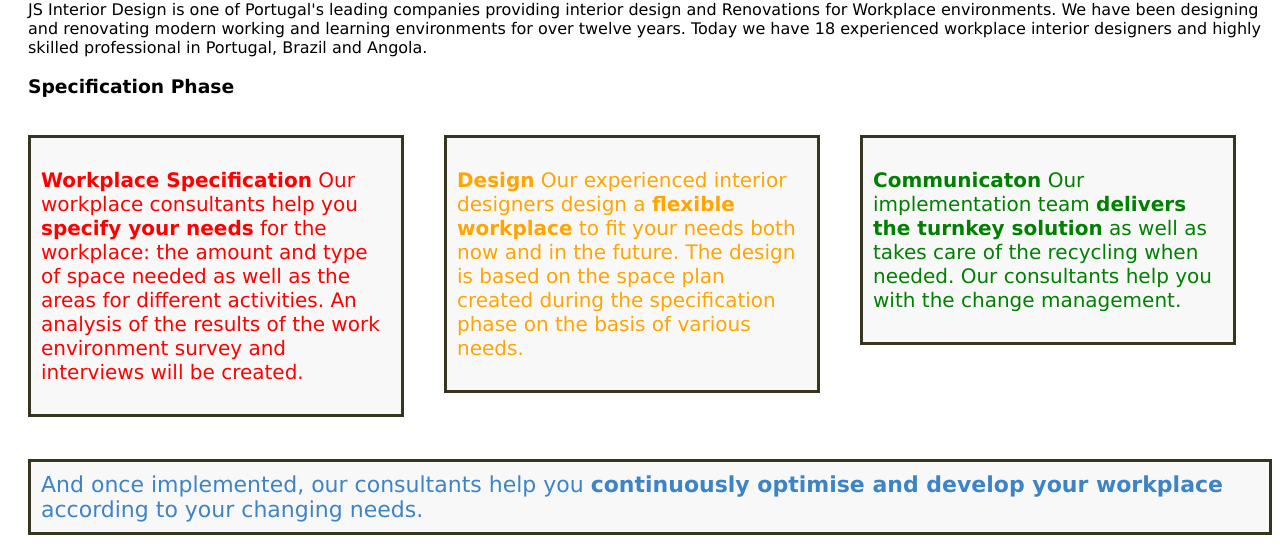
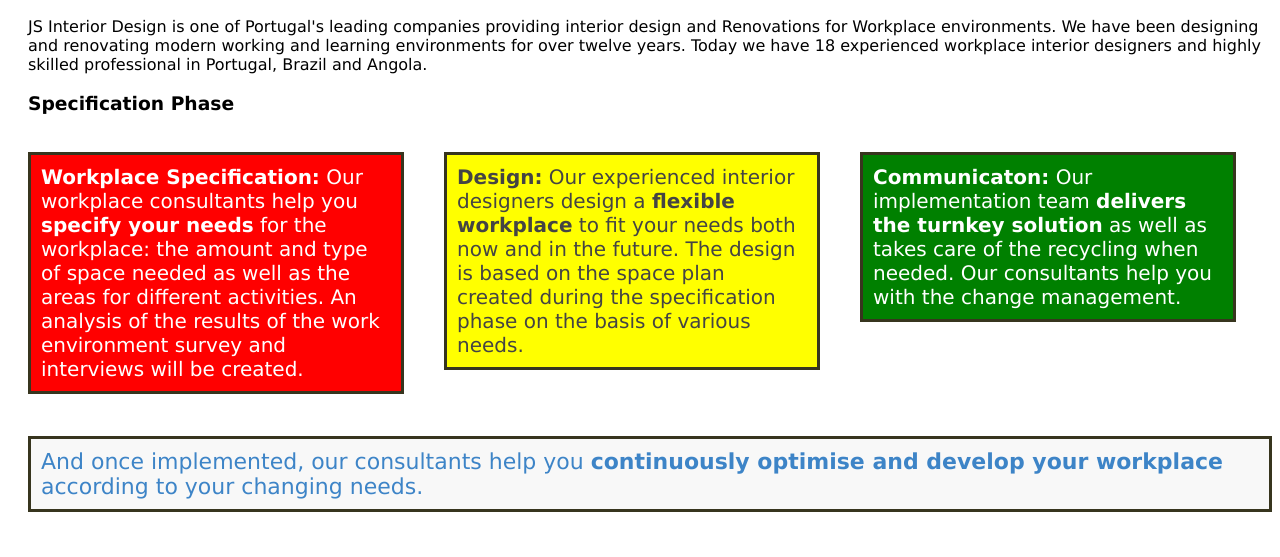
Before and after one commit to Joshhortt/jh-interior-design, a plain HTML site: page index.html in a window 1280 px wide. Shown: the part 370-927 px from the top of the page. After the commit the page ends 904 px from the top, so only its background shows below. Drawn offline with Linux system fonts and the light colour scheme.

Commit message:
add classes with inheritance.

```diff
--- a/css/styles.css
+++ b/css/styles.css
@@ -3,12 +3,14 @@
   color: #939190;
   float: right;
   margin-right: 20px;
+  font-size: 40px;
 }
 
 h2 {
   text-align: left;
   margin-left: 20px;
   color: #3d84c7;
+  font-size: 30px;
 }
 h3 {
   text-align: left;
@@ -19,8 +21,39 @@
   font-family: verdana;
 }
 
+.specs  p {
+  width: 350px;
+  float: left;
+  margin: 20px;
+  background-color: red;
+  border: solid #37351e;
+  padding: 10px;
+  font-size: 20px;
+  color: #fff;
+}
 
+.design p {
+  width: 350px;
+  float: left;
+  margin: 20px;
+  background-color: yellow;
+  border: solid #37351e;
+  padding: 10px;
+  font-size: 20px;
+  color: #444444;
+}
 
+.communicaton p {
+  width: 350px;
+  float: left;
+  margin: 20px;
+  background-color: green;
+  border: solid #37351e;
+  padding: 10px;
+  font-size: 20px;
+  color: #fff;
+}
+/*
 .column {
   width: 350px;
   float: left;
@@ -30,6 +63,7 @@
   padding: 10px;
   font-size: 20px;
 }
+*/
 
 .logo {
   margin: 20px;
@@ -52,18 +86,6 @@
   padding: 10px;
 }
 
-.before {
-  color: red;
-}
-
-.during {
-   color: orange;
- }
-
-.after {
-   color: green;
- }
-
  .highlight {
    font-weight: bold;
  }
--- a/index.html
+++ b/index.html
@@ -15,21 +15,16 @@
 
     <h3>Specification Phase</h3>
 
-
-    <div class="column">
-
-      <p class="before"><strong>Workplace Specification</strong> Our workplace consultants help you <span class="highlight">specify your needs</span> for the workplace: the amount and type of space needed as well as the areas for different activities. An analysis of the results of the work environment survey and interviews will be created.</p>
+    <div class="specs">
+     <p class="before"><strong>Workplace Specification:</strong> Our workplace consultants help you <span class="highlight">specify your needs</span> for the workplace: the amount and type of space needed as well as the areas for different activities. An analysis of the results of the work environment survey and interviews will be created.</p>
     </div>
 
-    <div class="column">
-
-      <p class="during"><strong>Design</strong> Our experienced interior designers design a <span class="highlight">flexible workplace</span> to fit your needs both now and in the future. The design is based on the space plan created during the specification phase on the basis of various needs.</p>
+    <div class="design">
+     <p class="during"><strong>Design:</strong> Our experienced interior designers design a <span class="highlight">flexible workplace</span> to fit your needs both now and in the future. The design is based on the space plan created during the specification phase on the basis of various needs.</p>
     </div>
 
-     <div class="column">
-
-      <p>
-        <p class="after"><strong>Communicaton</strong> Our implementation team <span class="highlight">delivers the turnkey solution</span> as well as takes care of the recycling when needed. Our consultants help you with the change management.</p>
+    <div class="communicaton">
+     <p class="after"><strong>Communicaton:</strong> Our implementation team <span class="highlight">delivers the turnkey solution</span> as well as takes care of the recycling when needed. Our consultants help you with the change management.</p>
     </div>
 
     <div>
```
Lines whose indentation alone changed are shown as unchanged.
